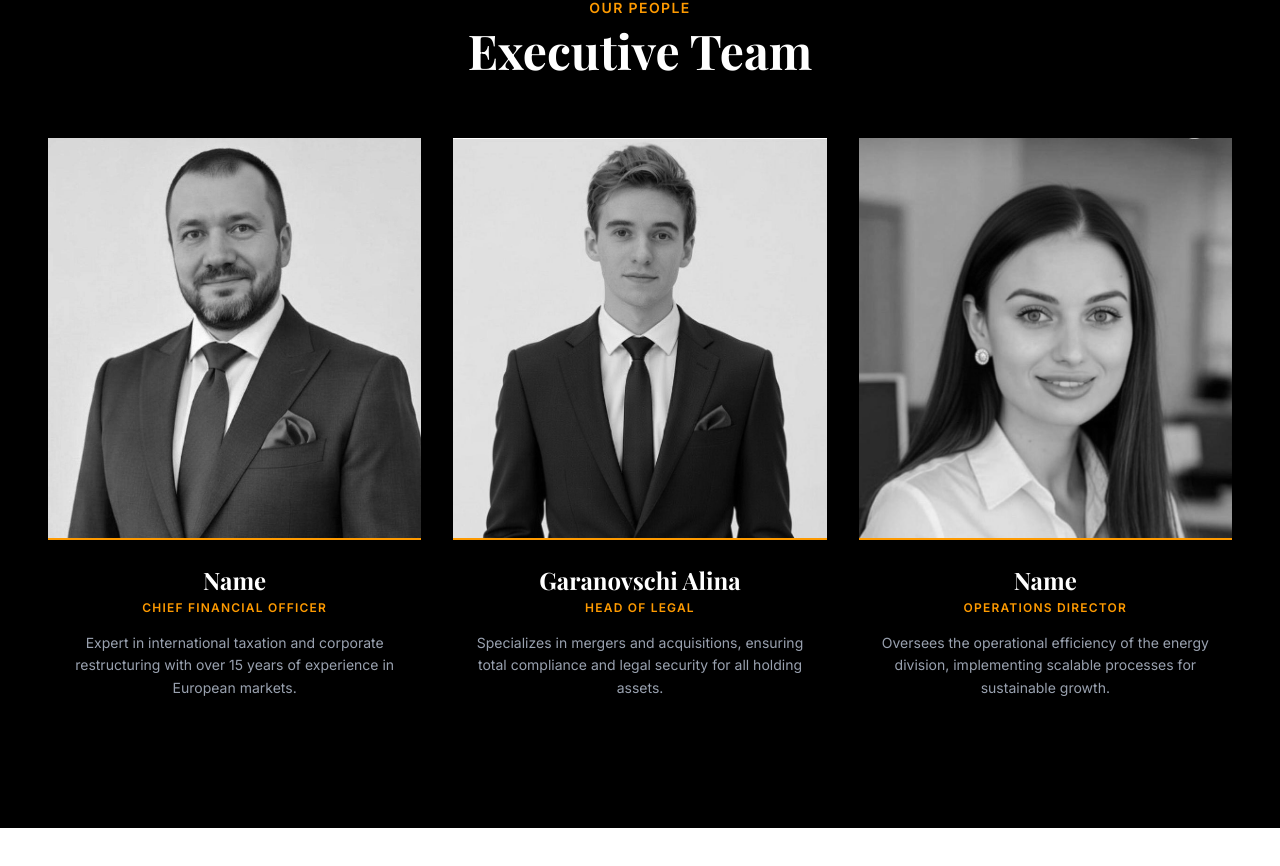
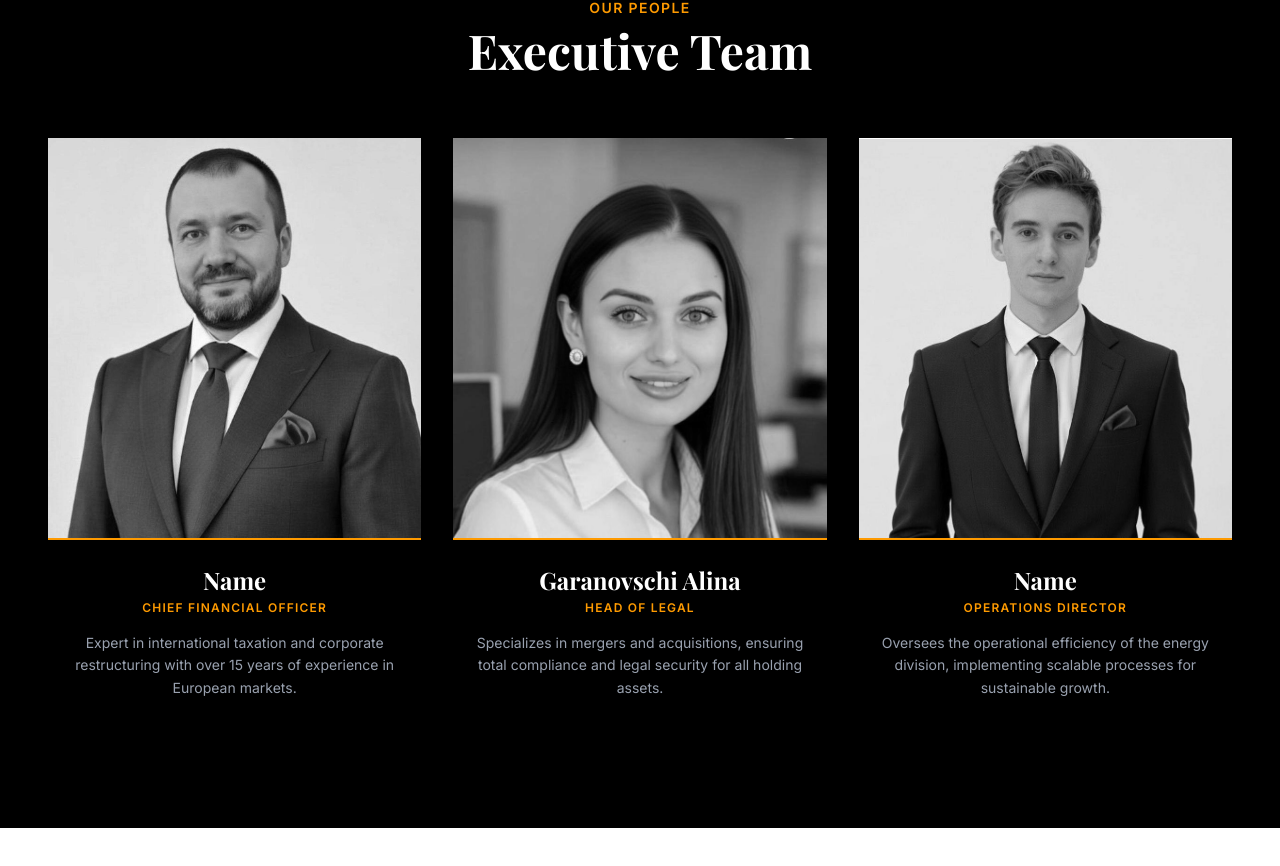
Before and after one commit to slaffon304/Gregor, a React (Vite) app: page / in a window 1280 px wide. Shown: the part 4659-5525 px from the top of the page. Built offline with nearby package versions, Linux system fonts and the light colour scheme; a web font is replaced by a local one.

Commit message:
Update Team.tsx

```diff
--- a/src/components/Team.tsx
+++ b/src/components/Team.tsx
@@ -11,13 +11,13 @@ export const Team = () => {
     {
       name: "Garanovschi Alina", // Имя 2
       role: "Head of Legal", // Должность
-      image: "/images/team_2.jpg",
+      image: "/images/team_3.jpg",
       bio: "Specializes in mergers and acquisitions, ensuring total compliance and legal security for all holding assets."
     },
     {
       name: "Name", // Имя 3
       role: "Operations Director", // Должность
-      image: "/images/team_3.jpg",
+      image: "/images/team_2.jpg",
       bio: "Oversees the operational efficiency of the energy division, implementing scalable processes for sustainable growth."
     }
   ];
```
